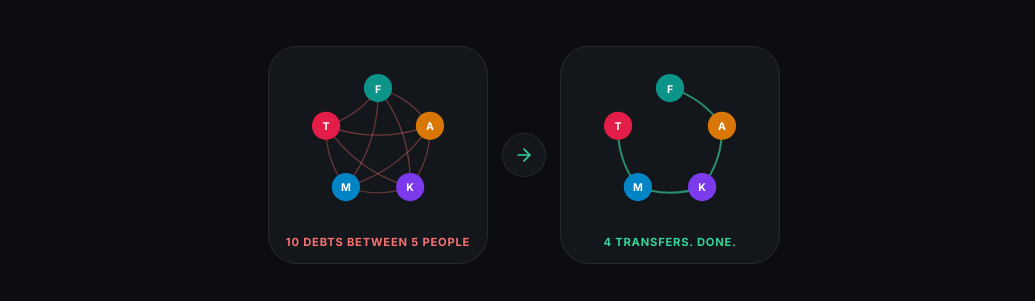
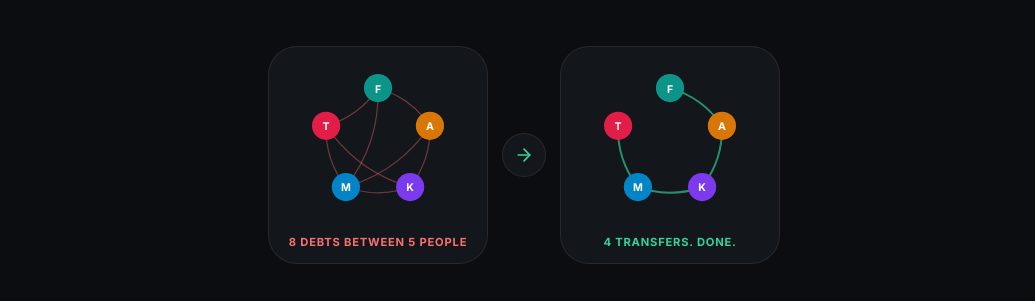
Before and after one commit to FilipRokita/evencost, a Next.js app: page / in a window 1280 px wide. Shown: the part 464-765 px from the top of the page, without its empty margins (111-1146 px from the left). Built offline with nearby package versions, Linux system fonts and the light colour scheme.

Commit message:
ui: make landing debt graph asymmetric with 8 debts

```diff
--- a/src/app/page.tsx
+++ b/src/app/page.tsx
@@ -143,14 +143,14 @@ export default function Page() {
           <div className="w-[220px] rounded-2xl border border-border bg-card p-3">
             <Graph
               edges={[
-                [0, 1], [0, 2], [0, 3], [0, 4], [1, 2],
-                [1, 3], [1, 4], [2, 3], [2, 4], [3, 4],
+                [0, 1], [1, 2], [2, 3], [3, 4], [0, 4],
+                [0, 3], [1, 3], [2, 4],
               ]}
               stroke="rgba(248,113,113,0.38)"
               width={1.4}
             />
             <p className="mt-2 text-center text-[0.7rem] font-bold uppercase tracking-[0.07em] text-destructive">
-              10 debts between 5 people
+              8 debts between 5 people
             </p>
           </div>
           <div className="grid size-11 shrink-0 place-items-center rounded-full border border-border bg-card font-bold text-primary">
```
